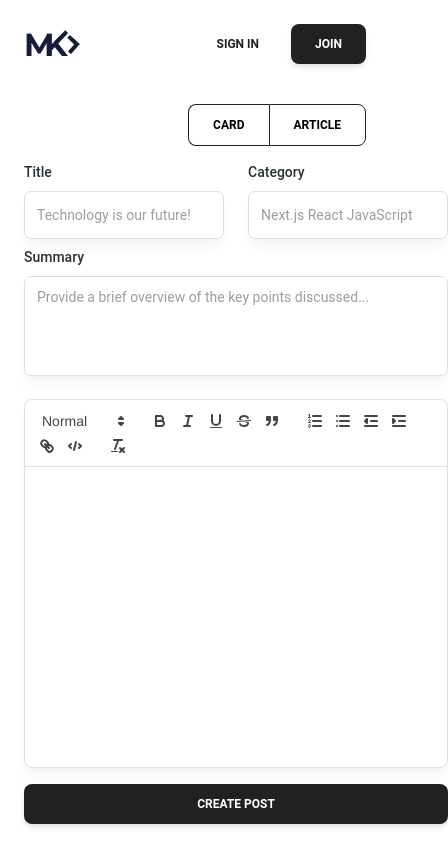
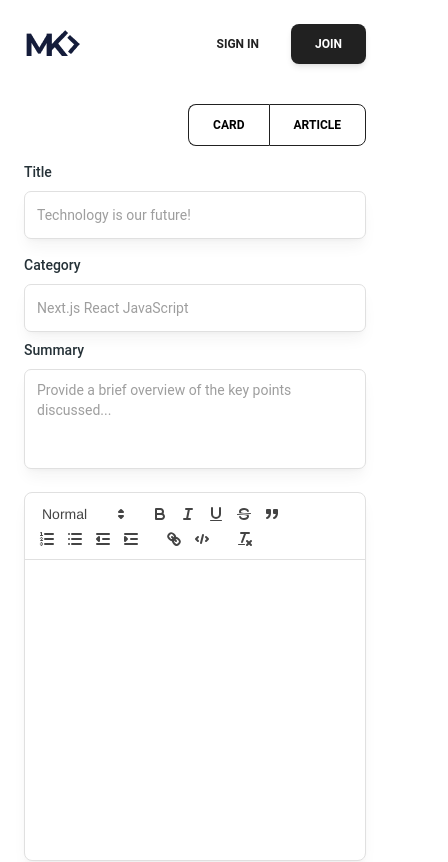
Before and after one commit to prikol769/blog-app-frontend, a React (Vite) app: page /create-post in a window 390 px wide. Shown: the top 862 px of the page, 448 px wide, since content can reach past the window. Built offline with nearby package versions, Linux system fonts and the light colour scheme; no server answers.

Commit message:
fix media query CreatePostPage

```diff
--- a/src/pages/CreatePostPage.jsx
+++ b/src/pages/CreatePostPage.jsx
@@ -148,7 +148,7 @@
           }`}
           onSubmit={createNewPost}
         >
-          <div className="flex gap-6">
+          <div className="flex gap-6 flex-col sm:flex-row">
             <FormInput
               label="Title"
               maxLength="200"
```
